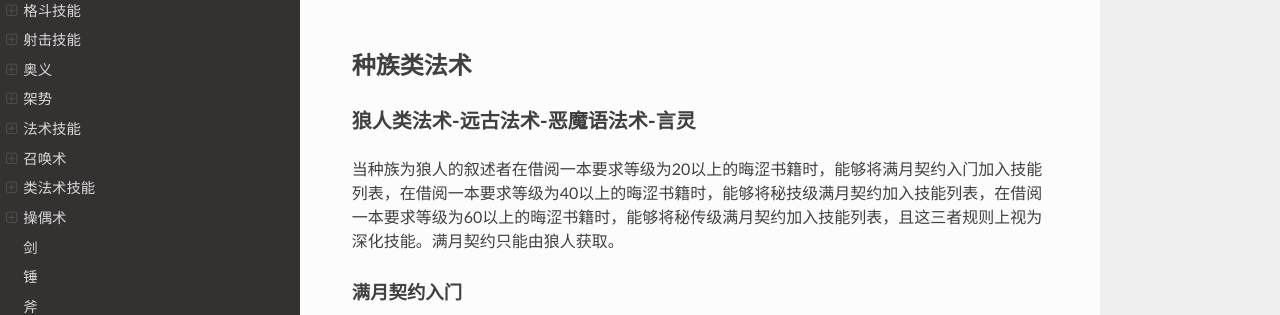
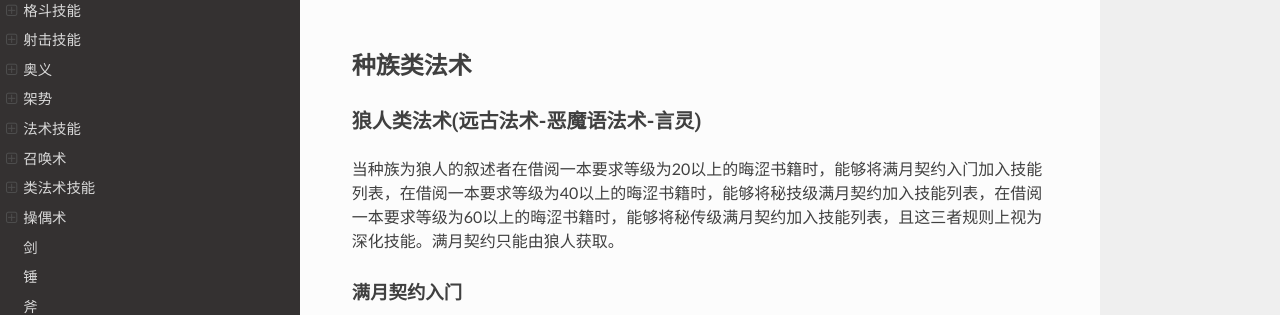
Before and after one commit to DDCQA/LOSV1Docs-, a Sphinx documentation site: the page built from source/skills.md, in a window 1280 px wide and 900 px high, scrolled down 127848 px. Shown: the part 153-468 px from the top of the window. Built offline with Sphinx 7.4.7 and the Read the Docs theme 2.0.0, drawn with Linux system fonts in a browser that asks for light colours.

```diff
--- a/source/skills.md
+++ b/source/skills.md
@@ -3677,7 +3677,7 @@ LTAP：14<br/>
 
 
 ## 种族类法术
-### 狼人类法术-远古法术-恶魔语法术-言灵
+### 狼人类法术(远古法术-恶魔语法术-言灵)
 当种族为狼人的叙述者在借阅一本要求等级为20以上的晦涩书籍时，能够将满月契约入门加入技能列表，在借阅一本要求等级为40以上的晦涩书籍时，能够将秘技级满月契约加入技能列表，在借阅一本要求等级为60以上的晦涩书籍时，能够将秘传级满月契约加入技能列表，且这三者规则上视为深化技能。满月契约只能由狼人获取。<br/>
 #### 满月契约入门
 ##### 投入30技能点解锁：
```
